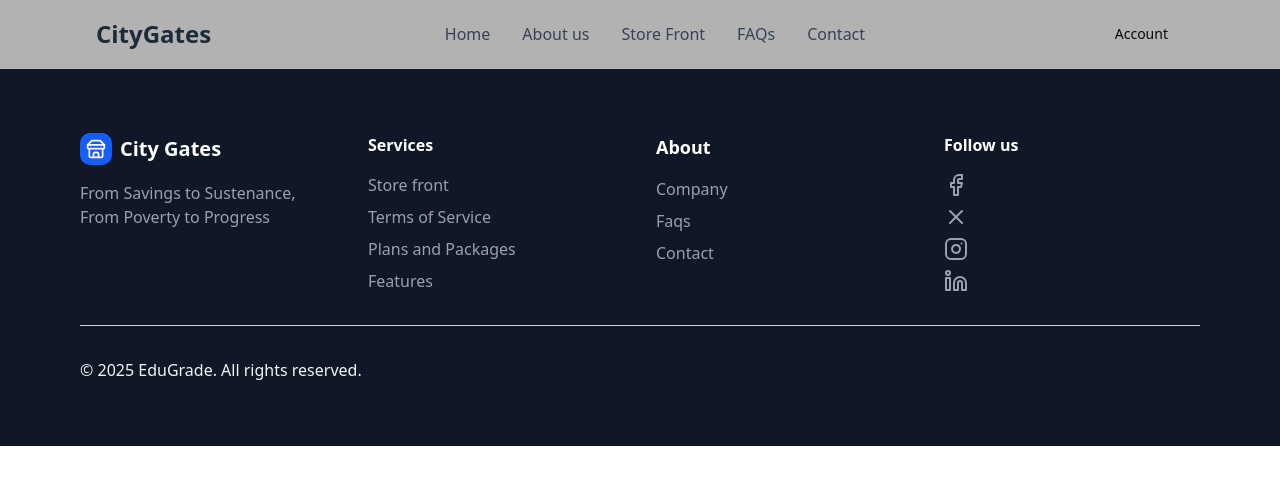
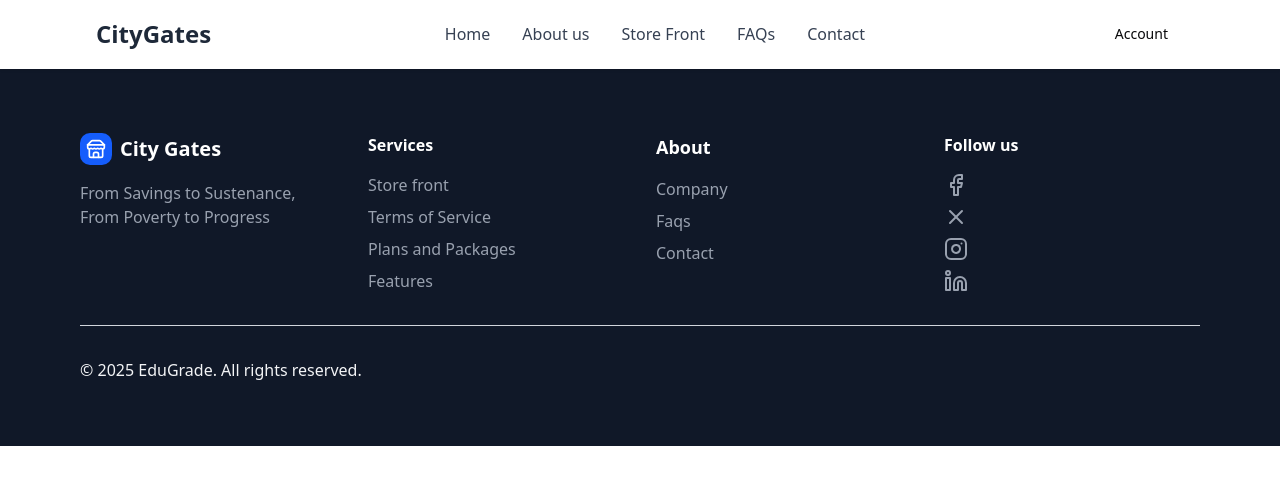
Before and after one commit to mayormankind/citygates, a Next.js app: page /auth/signin in a window 1280 px wide. Shown: the top 484 px of the page. Built offline with nearby package versions, Linux system fonts and the light colour scheme.

Commit message:
header update

```diff
--- a/src/components/layout/header.tsx
+++ b/src/components/layout/header.tsx
@@ -26,8 +26,8 @@ export default function Header() {
   ]
 
   return (
-    // <header className="bg-white/80 backdrop-blur-md sticky top-0 z-50 border-b shadow-sm relative z-20 bg-black/20 border-white/10">
-    <header className="backdrop-blur-md sticky top-0 border-b shadow-sm z-20 bg-black/30 border-white/10">
+    <header className="bg-white/80 backdrop-blur-md sticky top-0 z-50 border-b shadow-sm relative z-20 bg-black/20 border-white/10">
+    {/* <header className="backdrop-blur-md sticky top-0 border-b shadow-sm z-20 bg-black/30 border-white/10"> */}
       <div className="max-w-6xl mx-auto px-4 sm:px-6 lg:px-8 py-4 flex justify-between items-center">
         <Link href="/" className="text-2xl font-bold text-gray-800">
           CityGates
--- a/src/components/sections/Hero.tsx
+++ b/src/components/sections/Hero.tsx
@@ -15,7 +15,7 @@ export default function Hero() {
         <div className="absolute top-1/2 right-1/3 w-32 h-32 bg-blue-400/20 rounded-full blur-xl animate-bounce delay-2000"></div>
 
         {/* Grid pattern overlay */}
-        <div className="absolute inset-0 opacity-5">
+        {/* <div className="absolute inset-0 opacity-5">
           <div
             className="h-full w-full"
             style={{
@@ -23,7 +23,7 @@ export default function Hero() {
               backgroundSize: "50px 50px",
             }}
           ></div>
-        </div>
+        </div> */}
       </div>
 
       {/* Main Hero Content */}
--- a/src/components/sections/HowItWorks.tsx
+++ b/src/components/sections/HowItWorks.tsx
@@ -27,8 +27,6 @@ export default function HowItWorksPage() {
   return (
     <div className="w-full">
       {/* Hero Section */}
-      {/* <section className="text-center py-16 bg-gradient-to-r from-blue-50 to-blue-100 px-4"> */}
-    {/* <div className="h-full min-h-screen relative overflow-hidden bg-gradient-to-br from-slate-900 via-blue-950 to-black"> */}
       <section className="bg-gradient-to-br from-slate-900 via-blue-950 to-black text-center py-16 px-4">
         <h1 className="text-3xl md:text-4xl font-bold text-white">
           Join the CityGates iWorth Investment
```
